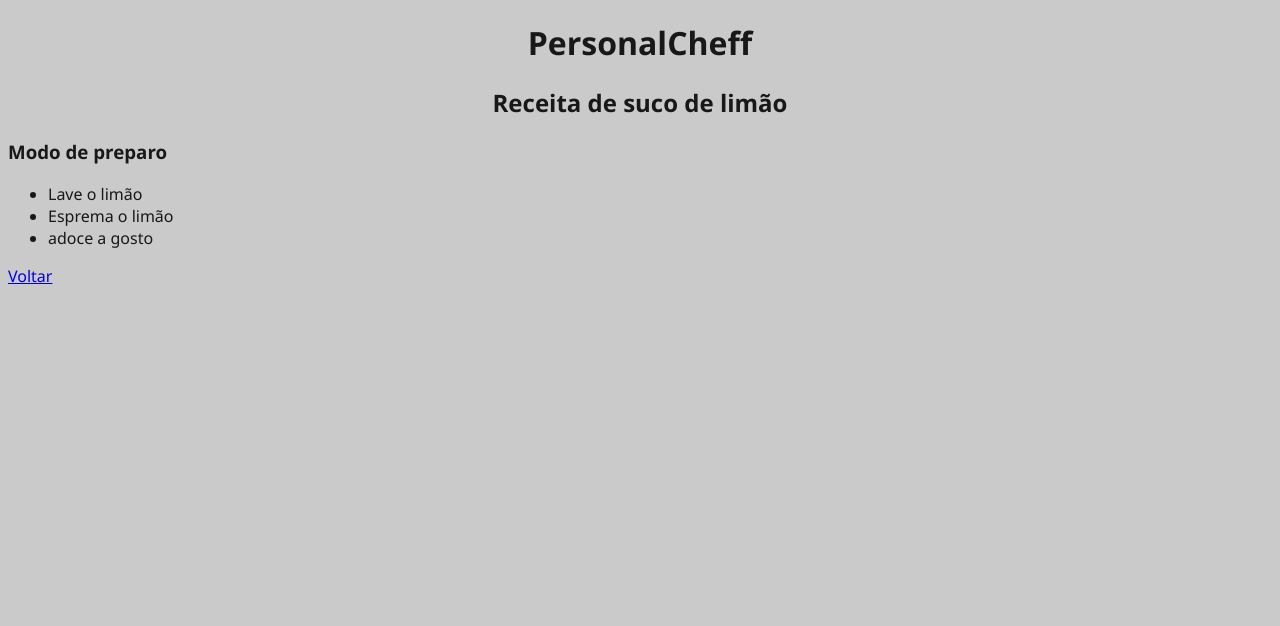
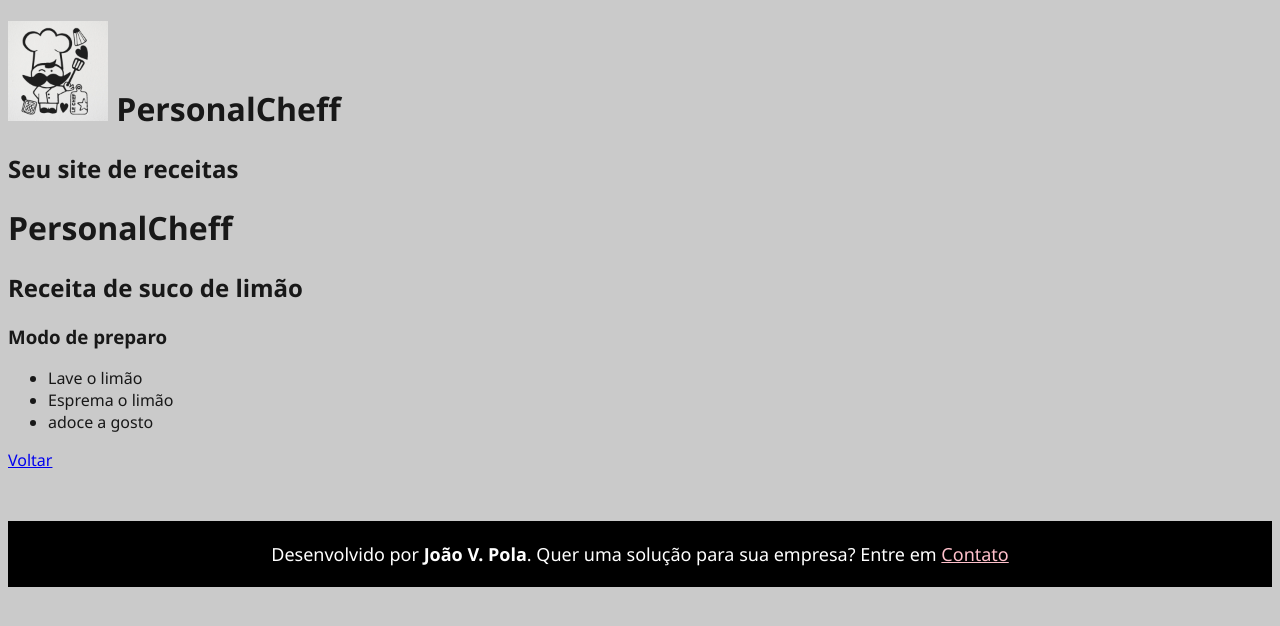
Before and after one commit to JVPola/PersonalCheff, a Django app: page /sucodelimao in a window 1280 px wide. Shown: the top 626 px of the page. Run offline with Django 3.2, Linux system fonts and the light colour scheme.

Commit message:
Separando em parciais

```diff
--- a/PersonalCheffProj/PersonalCheffProj/static/estilos.css
+++ b/PersonalCheffProj/PersonalCheffProj/static/estilos.css
@@ -20,10 +20,17 @@ body {
     height: 20px;
 }
 
-h1 {
+
+
+footer {
     text-align: center;
+    background-color: black;
+    color: white;
+    font-size: 18px;
+    padding: 3px;
+    margin-top: 50px;
 }
 
-h2 {
-    text-align: center;
+footer a {
+    color: pink;
 }
--- /dev/null
+++ b/PersonalCheffProj/receitas/templates/partials/footer.html
@@ -0,0 +1,6 @@
+{% load static %}
+<footer>
+    <p>
+        Desenvolvido por <strong>João V. Pola</strong>. Quer uma solução para sua empresa? Entre em <a href="mailto:joaopola.123@gmail.com">Contato</a>
+    </p>
+</footer>
--- /dev/null
+++ b/PersonalCheffProj/receitas/templates/partials/header.html
@@ -0,0 +1,5 @@
+{% load static %}
+<h1>
+    <img src="{% static 'logo.jpg' %}" class="imagem-logo"> PersonalCheff
+</h1>
+    <h2>Seu site de receitas</h2>
--- a/PersonalCheffProj/receitas/templates/sucodeabacaxi.html
+++ b/PersonalCheffProj/receitas/templates/sucodeabacaxi.html
@@ -1,6 +1,8 @@
 {% extends 'base.html' %}
 {% load static %}
-{% block content %}<!DOCTYPE html>
+{% block content %}
+{% include 'partials/header.html' %}
+<!DOCTYPE html>
 
     <h1>PersonalCheff</h1>
     <h2>Receita de suco de abacaxi</h2>
@@ -19,4 +21,5 @@
     <p>
         <a href="{% url 'index' %}">Voltar</a>
     </p>
+{% include 'partials/footer.html' %}
 {% endblock %}
--- a/PersonalCheffProj/receitas/templates/sucodelaranja.html
+++ b/PersonalCheffProj/receitas/templates/sucodelaranja.html
@@ -1,7 +1,7 @@
 {% extends 'base.html' %}
 {% load static %}
 {% block content %}
-
+{% include 'partials/header.html' %}
     <h1>PersonalCheff</h1>
     <h2>Receita de suco de laranja</h2>
     <h3>Modo de preparo</h3>
@@ -14,4 +14,5 @@
         <a href="{% url 'index' %}">Voltar</a>
     </p>
 
+{% include 'partials/footer.html' %}
 {% endblock %}
--- a/PersonalCheffProj/receitas/templates/sucodelimao.html
+++ b/PersonalCheffProj/receitas/templates/sucodelimao.html
@@ -1,6 +1,8 @@
 {% extends 'base.html' %}
 {% load static %}
-{% block content %}<!DOCTYPE html>
+{% block content %}
+{% include 'partials/header.html' %}
+<!DOCTYPE html>
     <h1>PersonalCheff</h1>
     <h2>Receita de suco de limão</h2>
     <h3>Modo de preparo</h3>
@@ -12,4 +14,5 @@
     <p>
         <a href="{% url 'index' %}">Voltar</a>
     </p>
+{% include 'partials/footer.html' %}
 {% endblock %}
--- a/PersonalCheffProj/receitas/templates/sucodemanga.html
+++ b/PersonalCheffProj/receitas/templates/sucodemanga.html
@@ -1,6 +1,7 @@
 {% extends 'base.html' %}
 {% load static %}
 {% block content %}
+{% include 'partials/header.html' %}
     <h1>PersonalCheff</h1>
     <h2>Receita de suco de manga</h2>
     <h3>Modo de preparo</h3>
@@ -14,4 +15,6 @@
     <p>
         <a href="{% url 'index' %}" class="Voltar">Voltar</a>
     </p>
+
+{% include 'partials/footer.html' %}
 {% endblock %}
--- a/PersonalCheffProj/static/estilos.css
+++ b/PersonalCheffProj/static/estilos.css
@@ -18,8 +18,3 @@ body {
 .icone-suco {
     height: 20px;
 }
-
-a.voltar {
-    font-size: 40px;
-    color: #ffffff;
-}
```
Also changed, not shown: PersonalCheffProj/receitas/templates/index.html (+3 -5 lines), README.md.
